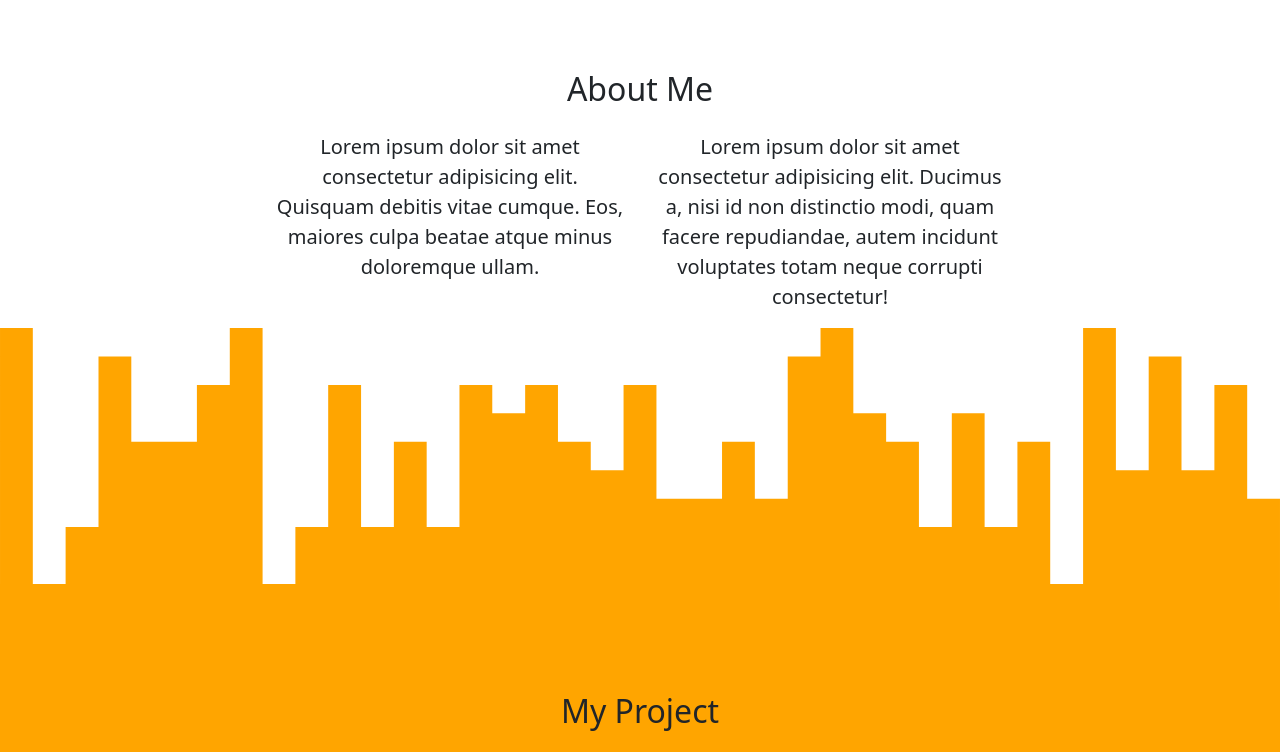
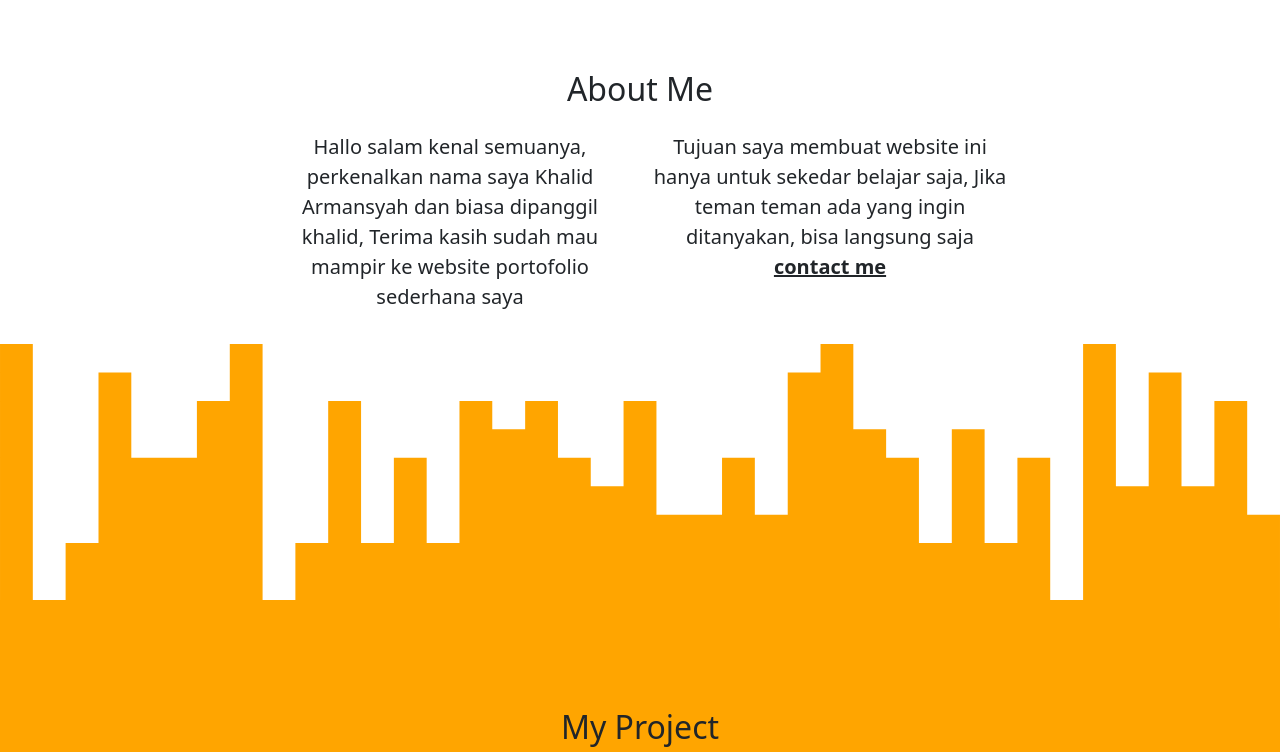
Before and after one commit to Khasyah/Khasyah.github.io, a plain HTML site: page index.html in a window 1280 px wide. Shown: the part 720-1472 px from the top of the page. Drawn offline with nearby package versions, Linux system fonts and the light colour scheme.

```diff
--- a/index.html
+++ b/index.html
@@ -79,9 +79,9 @@
         </div>
         <div class="row justify-content-center fs-5 text-center">
             <div class="col-md-4 mb-3">
-                <p>Lorem ipsum dolor sit amet consectetur adipisicing elit. Quisquam debitis vitae cumque. Eos, maiores culpa beatae atque minus doloremque ullam.</p>
+                <p>Hallo salam kenal semuanya, perkenalkan nama saya Khalid Armansyah dan biasa dipanggil khalid, Terima kasih sudah mau mampir ke website portofolio sederhana saya</p>
             </div>
-            <div class="col-md-4 mb-3">Lorem ipsum dolor sit amet consectetur adipisicing elit. Ducimus a, nisi id non distinctio modi, quam facere repudiandae, autem incidunt voluptates totam neque corrupti consectetur!</div>
+            <div class="col-md-4 mb-3">Tujuan saya membuat website ini hanya untuk sekedar belajar saja, Jika teman teman ada yang ingin ditanyakan, bisa langsung saja <a href="#contact" class="text-dark fw-bold">contact me</a></div>
         </div>
         </class>
     </div>
@@ -176,7 +176,7 @@
                         <textarea class="form-control" id="pesan" rows="3"></textarea>
                     </div>
 
-                    <button type="submit" class="btn btn-primary">Kirim</button>
+                    <button type="submit" class="btn btn-success">Kirim</button>
                 </form>
             </div>
         </div>
```
